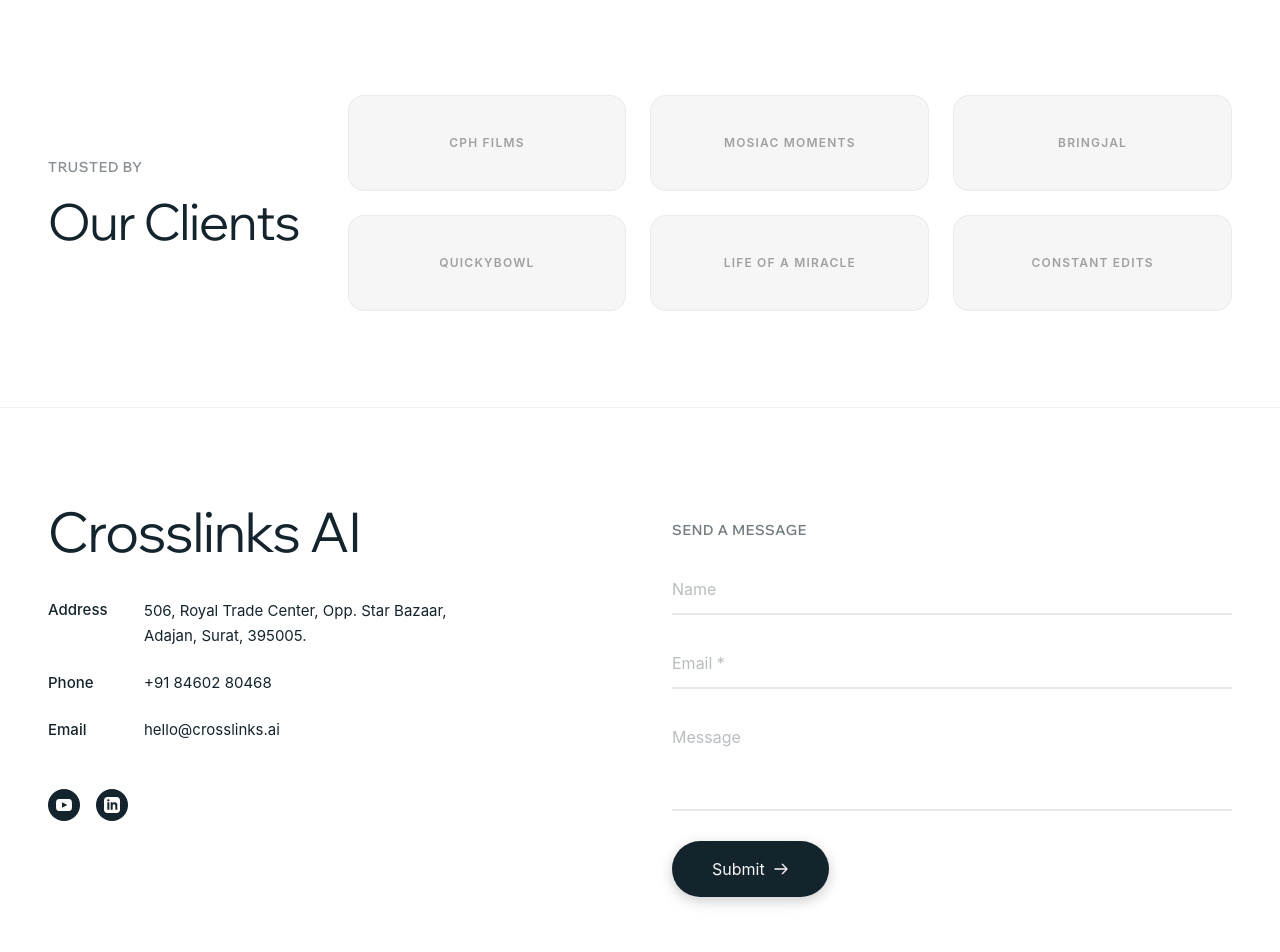
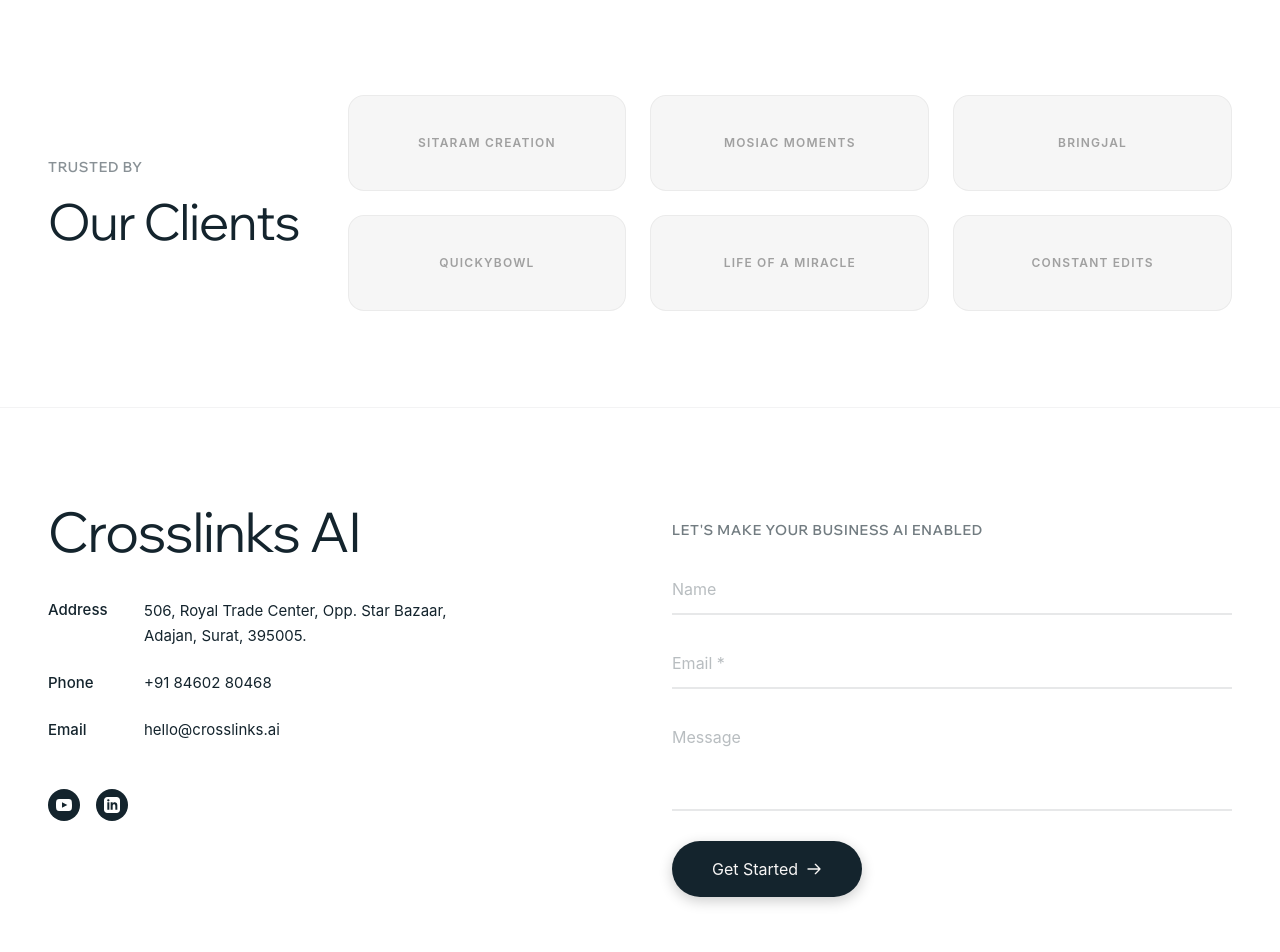
Before and after one commit to hetashridk/cph-new, a React (Vite) app: page / in a window 1280 px wide. Shown: the part 2840-3792 px from the top of the page. Built offline with nearby package versions, Linux system fonts and the light colour scheme; a web font is replaced by a local one.

Commit message:
Contact us heading change, client sitaram added

```diff
--- a/src/components/Clients.jsx
+++ b/src/components/Clients.jsx
@@ -3,7 +3,7 @@
 
 const Clients = () => {
   const clients = [
-    { name: "CPH Films" },
+    { name: "Sitaram Creation" },
     { name: "Mosiac Moments" },
     { name: "BringJal" },
     { name: "Quickybowl" },
--- a/src/components/Contact.jsx
+++ b/src/components/Contact.jsx
@@ -61,7 +61,7 @@
             whileInView="visible"
             viewport={{ once: true, margin: "-100px" }}
           >
-            <motion.h3 variants={itemVariants} className="text-[14px] font-semibold text-[#14242D]/60 mb-6 uppercase tracking-wider">Send a Message</motion.h3>
+            <motion.h3 variants={itemVariants} className="text-[14px] font-semibold text-[#14242D]/60 mb-6 uppercase tracking-wider">Let's make your business AI enabled</motion.h3>
             <motion.form variants={containerVariants} className="space-y-6" onSubmit={(e) => e.preventDefault()}>
               <motion.div variants={itemVariants} className="group relative">
                 <input type="text" placeholder="Name" className="w-full bg-white border-b-2 border-[#14242D]/10 text-[#14242D] px-0 py-3 focus:outline-none focus:border-[#ffb950] transition-colors duration-300 placeholder:text-[#14242D]/30 text-[16px] font-normal rounded-none" />
@@ -78,7 +78,7 @@
                 whileTap={{ scale: 0.95 }}
                 className="px-10 py-4 rounded-full bg-[#14242D] hover:bg-[#ffb950] text-[#F8F6F5] hover:text-[#14242D] font-normal transition-colors duration-300 shadow-[0_4px_14px_0_rgba(0,0,0,0.2)] mt-6 flex items-center gap-2 group w-max"
               >
-                Submit
+                Get Started
                 <svg className="w-4 h-4 group-hover:translate-x-1 transition-transform duration-300" fill="none" stroke="currentColor" viewBox="0 0 24 24" xmlns="http://www.w3.org/2000/svg"><path strokeLinecap="round" strokeLinejoin="round" strokeWidth={2} d="M14 5l7 7m0 0l-7 7m7-7H3" /></svg>
               </motion.button>
             </motion.form>
```
